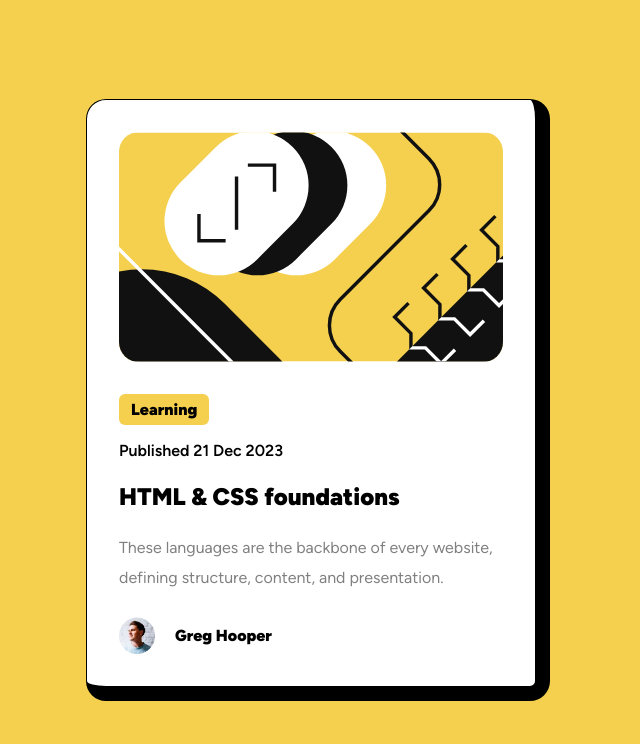
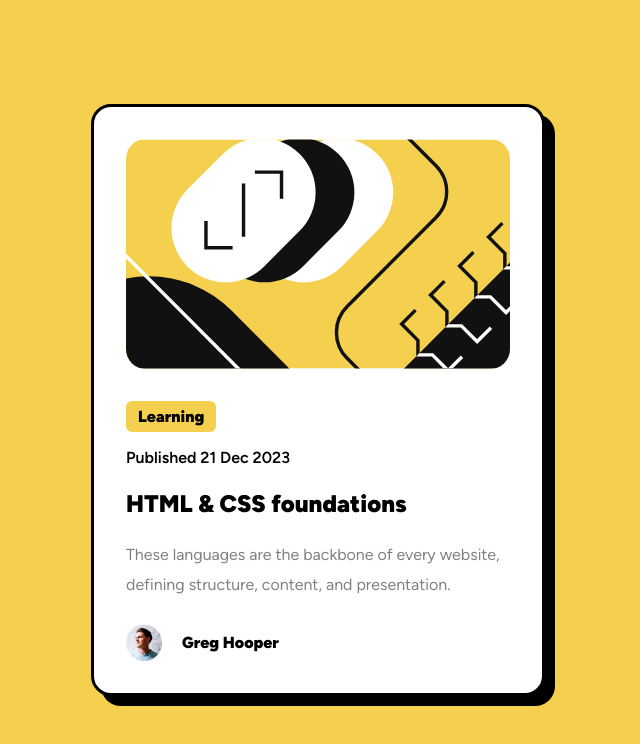
Before and after one commit to FabianoTerdenge/BlogPreviewCard, a plain HTML site: page index.html in a window 1280 px wide. Shown: the whole page, without its empty margins (322-962 px from the left). Drawn offline with Linux system fonts and the light colour scheme.

Commit message:
fix border with box-shadow

```diff
--- a/style.css
+++ b/style.css
@@ -26,9 +26,8 @@ main {
     flex-direction: column;
     background-color: var(--custom-White);
     border-radius: 20px;
-    border: 1px solid black;
-    border-right: 15px solid black;
-    border-bottom: 15px solid black;
+    border: 3px solid black;
+    box-shadow: 10px 10px 0px black;
     padding: 2rem;
     width: 30%;
 }
```
